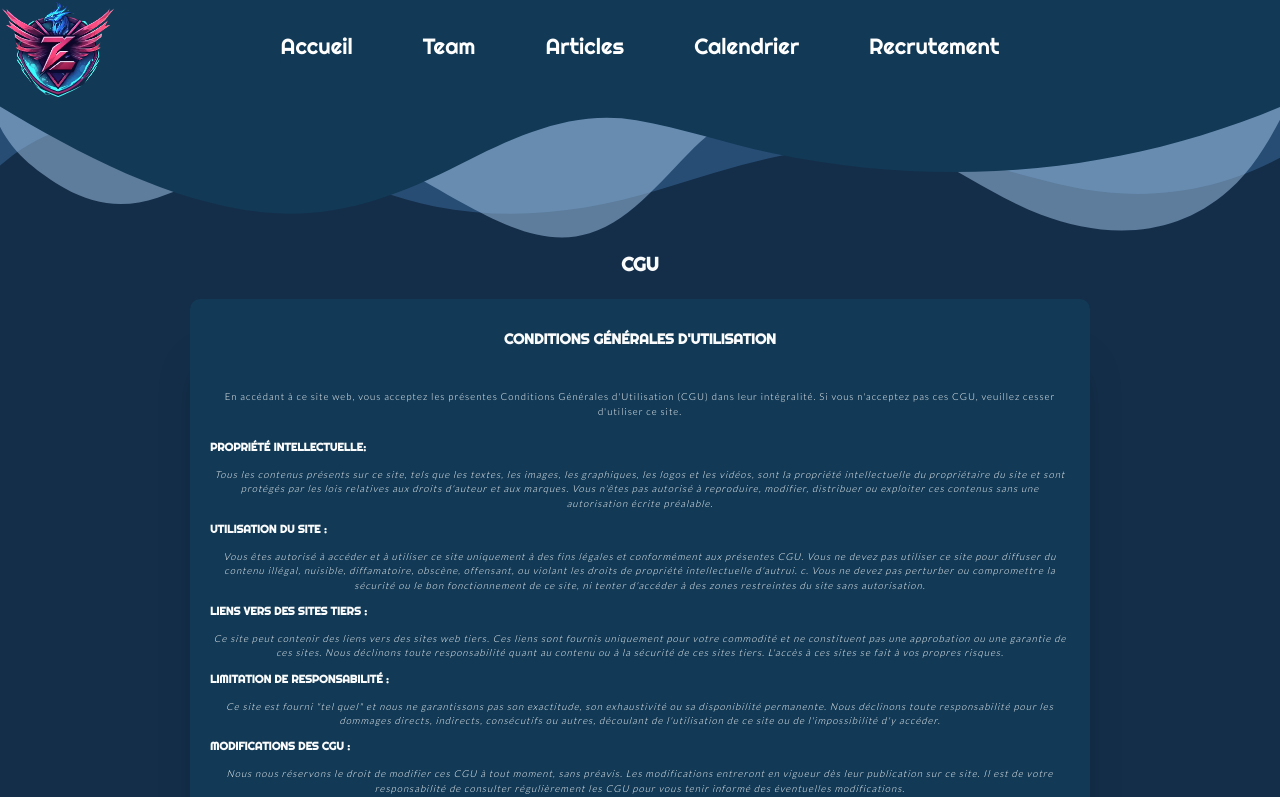
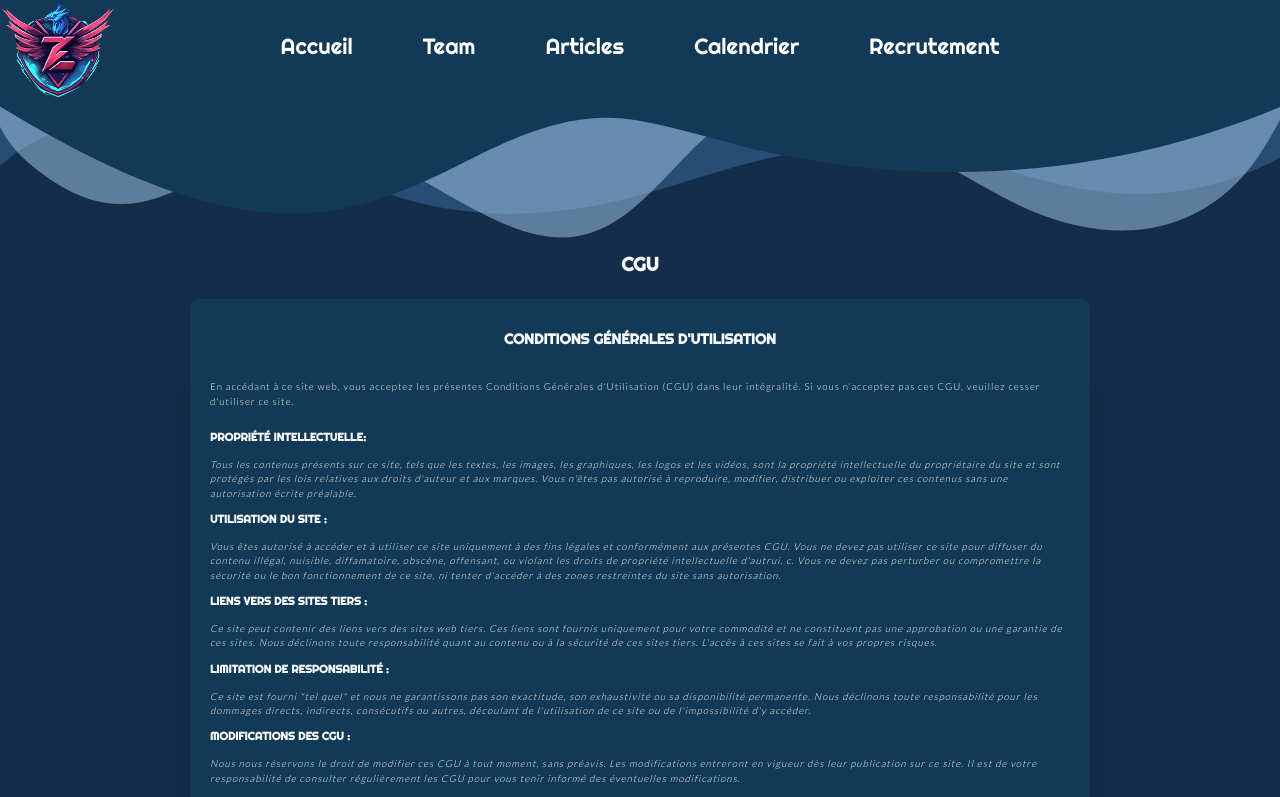
Before and after one commit to QuentinJoanon/VictoryZone-Front, a Next.js app: page /cgu in a window 1280 px wide. Shown: the top 797 px of the page. Built offline with nearby package versions, Linux system fonts and the light colour scheme.

Commit message:
fix: fix style for cgu page

```diff
--- a/src/app/cgu/index.scss
+++ b/src/app/cgu/index.scss
@@ -2,31 +2,30 @@
 
 .cgu {
   // border: 1px solid red;
-  // text-align: left;
   @include m.card-styles;
   width: 80vw;
   max-width: 900px;
-  // margin: 20px;
 }
 
 .cgu__description {
   &__h2 {
     padding-top: 10px;
-    padding-bottom: 30px;
+    padding-bottom: 20px;
   }
   &__content {
     padding-bottom: 20px;
-    text-align: start;
+    text-align: start !important;
   }
 }
 .cgu__section {
   &__h3 {
     padding-bottom: 2px;
-    text-align: start;
+    text-align: left;
+    color: red;
   }
   &__content {
     padding-bottom: 10px;
-    text-align: start;
+    text-align: start !important;
     font-style: italic;
   }
 }
```
